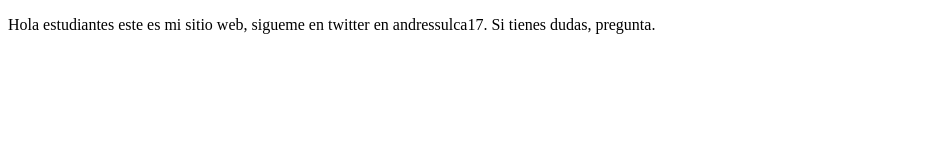
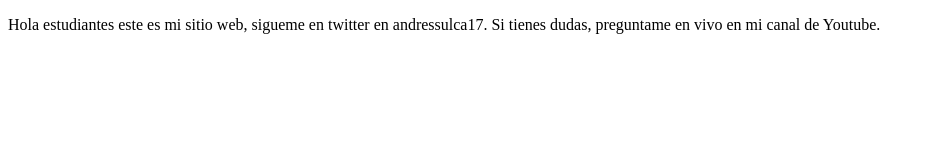
Before and after one commit to andressulca17/proyectoDemoCursoPrework, a plain HTML site: page index.html in a window 1280 px wide. Shown: the whole page, without its empty margins (0-930 px from the left). Drawn offline with Linux system fonts and the light colour scheme.

Commit message:
Se agrego cnal de YouTube

```diff
--- a/index.html
+++ b/index.html
@@ -8,7 +8,8 @@
 </head>
 <body>
  <p>
-     Hola estudiantes este es mi sitio web, sigueme en twitter en andressulca17. Si tienes dudas, pregunta.
+     Hola estudiantes este es mi sitio web, sigueme en twitter en andressulca17. Si tienes dudas, preguntame en vivo en
+     mi canal de Youtube.
  </p>
 </body>
 </html>
```
